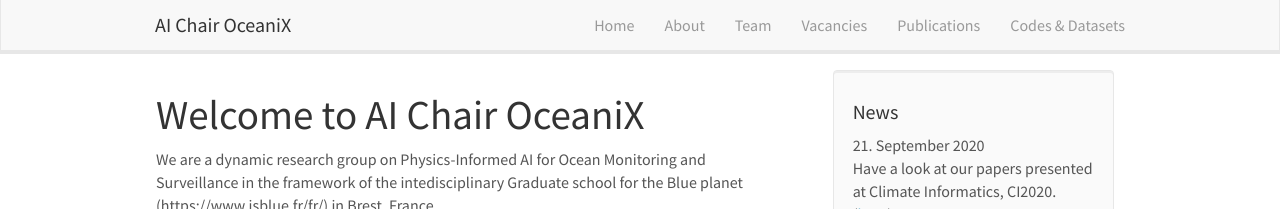
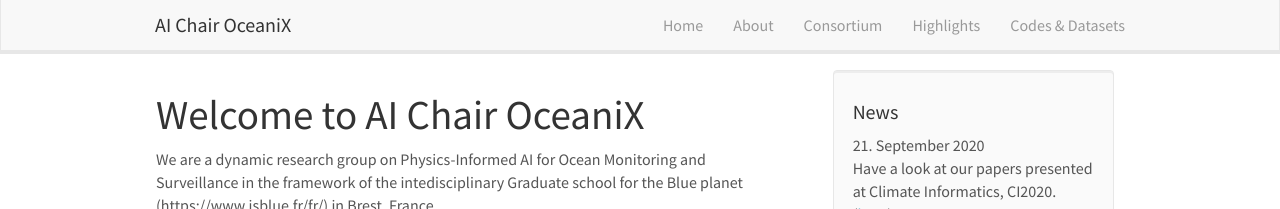
Before and after one commit to anr-melody/anr-melody.github.io, a Jekyll site: the page built from _pages/home.md, in a window 1280 px wide. Shown: the top 209 px of the page. Built offline with Jekyll 4.4.1, drawn with Linux system fonts in a browser that asks for light colours; nearby versions of some CDN libraries.

Commit message:
Update header.html

```diff
--- a/_includes/header.html
+++ b/_includes/header.html
@@ -14,9 +14,9 @@
 	  <ul class="nav navbar-nav navbar-right">
 		<li><a href="{{ site.url }}{{ site.baseurl }}/">Home</a></li>
 		<li><a href="{{ site.url }}{{ site.baseurl }}/about">About</a></li>
-		<li><a href="{{ site.url }}{{ site.baseurl }}/team">Team</a></li>
-		<li><a href="{{ site.url }}{{ site.baseurl }}/vacancies">Vacancies</a></li>
-		<li><a href="{{ site.url }}{{ site.baseurl }}/publications">Publications</a></li>
+		<li><a href="{{ site.url }}{{ site.baseurl }}/team">Consortium</a></li>
+		<!--<li><a href="{{ site.url }}{{ site.baseurl }}/vacancies">Vacancies</a></li>-->
+		<li><a href="{{ site.url }}{{ site.baseurl }}/highlights">Highlights</a></li>
 		<li><a href="{{ site.url }}{{ site.baseurl }}/research">Codes & Datasets</a></li>
 		<!--<li><a href="{{ site.url }}{{ site.baseurl }}/pictures">(Pics)</a></li>-->
 	  </ul>
```
